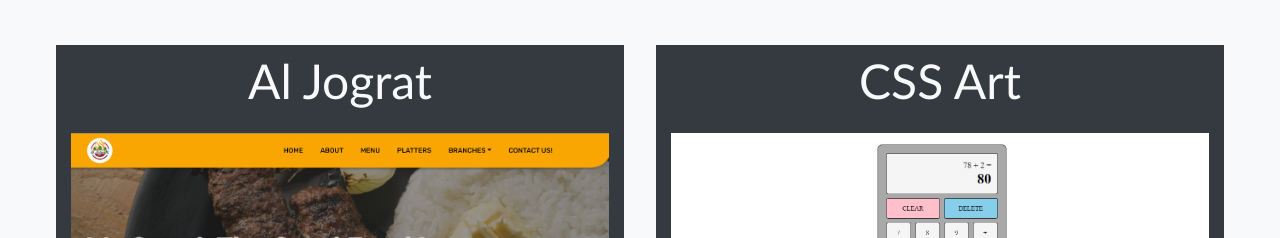
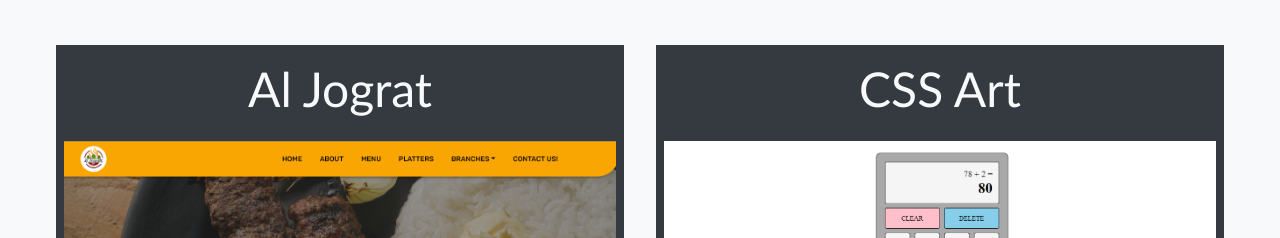
Before and after one commit to cjmacaraeg900/web-portfolio-ver2, a plain HTML site: page index.html in a window 1280 px wide. Shown: the part 1722-1960 px from the top of the page. Drawn offline with nearby package versions, Linux system fonts and the light colour scheme.

Commit message:
capstone updated

```diff
--- a/index.html
+++ b/index.html
@@ -138,7 +138,7 @@
 
 			        	<!-- Al Jograts Card -->
 			        	<div class="p-3 bg-light text-light col-lg-6">
-			        		<div class="bg-dark col-sm-12 col-md-12 col-lg-12">
+			        		<div class="bg-dark col-sm-12 col-md-12 col-lg-12 p-2">
 			        	    	<p class="plarge">Al Jograt</p>
 			        	    	<a href="https://aljogratspersiangrill.com/">
 			        	    		<img src="./images/Project1.png" alt="Project1" class="img-fluid mb-4" >
@@ -150,7 +150,7 @@
 
 			        	<!-- Simple Calculator Card-->
 			        	<div class="p-3 bg-light text-light col-lg-6">
-			        		<div class="bg-dark col-sm-12 col-md-12 col-lg-12">
+			        		<div class="bg-dark col-sm-12 col-md-12 col-lg-12 p-2">
 			        			<p class="plarge">CSS Art</p>
 			        			<a href="https://cjmacaraeg900.github.io/Simple-Calculator/">
 			        			<img src="./images/Project2.png" alt="Project2" class="img-fluid mb-4">
```
